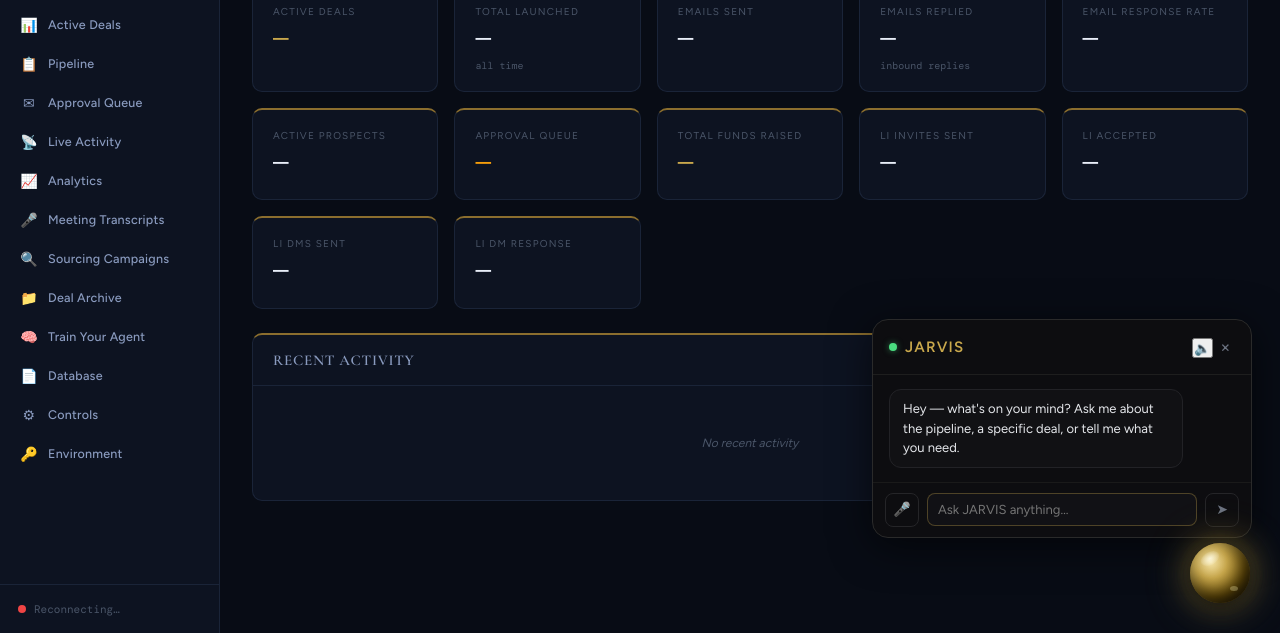
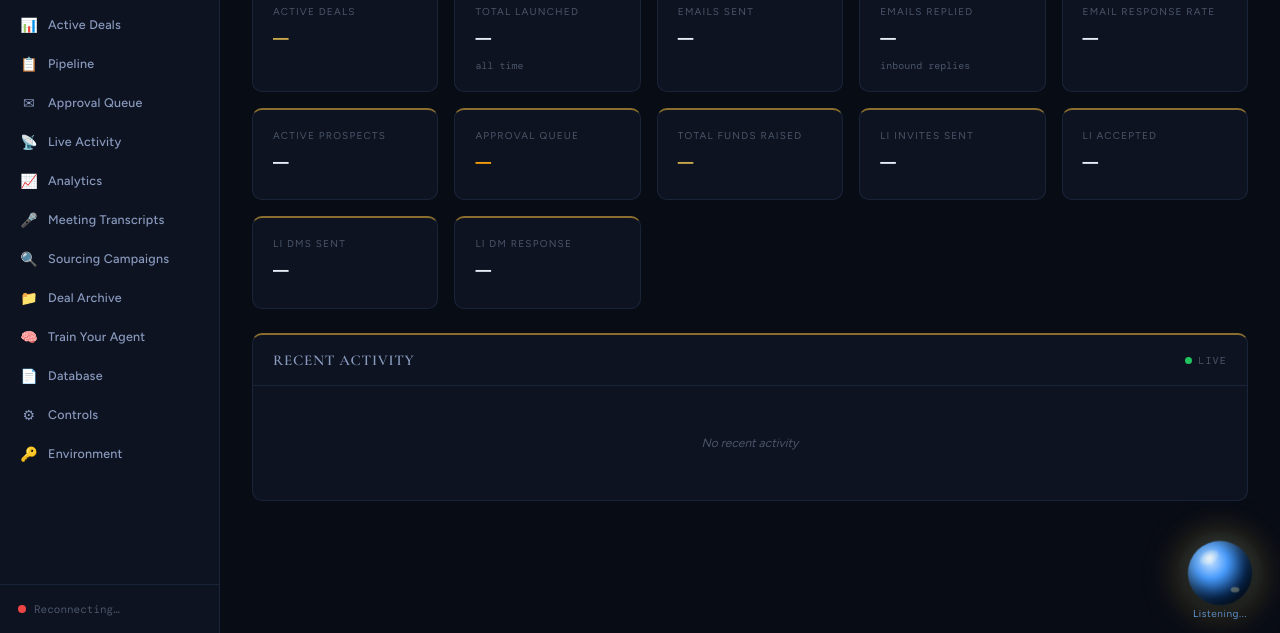
Before and after one commit to lubosik/Roco, a website: page dashboard/public/index.html in a window 1280 px wide. Both pictures are taken after a click on the element 1220 px from the left and 740 px from the top of the page. Shown: the part 167-800 px from the top of the page. Drawn offline with nearby package versions, Linux system fonts and the light colour scheme; no server answers; a web font is replaced by a local one.

Commit message:
Fix metrics zeros (meeting_booked_at column) + pure voice JARVIS orb
fundraiserBrain.js / jarvisTools.js:
- Replace non-existent meeting_booked_at with last_meeting_date +
  meeting_count — was causing entire contacts SELECT to fail with
  42703, zeroing firms_in_pipeline and triggering false "Pipeline is
  thin — 0 active contacts" Telegram alerts every cycle

dashboard (orb rewrite — pure voice):
- Remove chat panel, text input, messages list, mic button, send button
- Orb is now the only control: press to start / press to stop
- Click -> blue (listening) -> speech end -> yellow (thinking) ->
  ElevenLabs audio -> green (speaking) -> auto-restart listening
- Status label floats below orb ("Listening...", "Thinking...", etc.)
- No browser TTS fallback; no text output

Co-Authored-By: Claude Sonnet 4.6 <noreply@anthropic.com>

```diff
--- a/core/fundraiserBrain.js
+++ b/core/fundraiserBrain.js
@@ -110,7 +110,7 @@ export async function gatherCurrentMetrics(dealId) {
     pendingApprovalsRes,
   ] = await Promise.all([
     sb.from('contacts')
-      .select('invite_sent_at, invite_accepted_at, last_email_sent_at, dm_sent_at, last_outreach_at, pipeline_stage, last_reply_at, reply_channel, meeting_booked_at')
+      .select('invite_sent_at, invite_accepted_at, last_email_sent_at, dm_sent_at, last_outreach_at, pipeline_stage, last_reply_at, reply_channel, last_meeting_date, meeting_count')
       .eq('deal_id', dealId),
     sb.from('activity_log')
       .select('event_type, created_at')
@@ -160,7 +160,7 @@ export async function gatherCurrentMetrics(dealId) {
   }).length;
   const meetingsBooked = contacts.filter(row => {
     const stage = String(row.pipeline_stage || '').toLowerCase();
-    return row.meeting_booked_at || stage.includes('meeting');
+    return row.last_meeting_date || Number(row.meeting_count) > 0 || stage.includes('meeting');
   }).length;
   const totalReplies = contacts.filter(row => row.last_reply_at || row.reply_channel).length + inboundMessages.length;
 
--- a/core/jarvisTools.js
+++ b/core/jarvisTools.js
@@ -276,7 +276,7 @@ async function toolGetStatus({ deal_id }) {
       safeCount(sb.from('contacts').select('id', { count: 'exact', head: true }).eq('deal_id', deal_id).not('invite_sent_at', 'is', null)),
       safeCount(sb.from('contacts').select('id', { count: 'exact', head: true }).eq('deal_id', deal_id).not('invite_accepted_at', 'is', null)),
       safeCount(sb.from('contacts').select('id', { count: 'exact', head: true }).eq('deal_id', deal_id).not('last_reply_at', 'is', null)),
-      safeCount(sb.from('contacts').select('id', { count: 'exact', head: true }).eq('deal_id', deal_id).not('meeting_booked_at', 'is', null)),
+      safeCount(sb.from('contacts').select('id', { count: 'exact', head: true }).eq('deal_id', deal_id).not('last_meeting_date', 'is', null)),
       safeCount(sb.from('approval_queue').select('id', { count: 'exact', head: true }).eq('deal_id', deal_id).eq('status', 'pending')),
       safeCount(sb.from('contacts').select('id', { count: 'exact', head: true }).eq('deal_id', deal_id).eq('pipeline_stage', 'pending_dm_approval')),
       safeCount(sb.from('contacts').select('id', { count: 'exact', head: true }).eq('deal_id', deal_id).not('pipeline_stage', 'in', '("Archived","ARCHIVED","archived","Skipped","skipped_no_name","skipped_no_linkedin","skipped_duplicate_email","Inactive","Suppressed — Opt Out","Deleted — Do Not Contact")')),
--- a/dashboard/public/index.html
+++ b/dashboard/public/index.html
@@ -1862,26 +1862,7 @@
     <div class="orb-shimmer"></div>
   </div>
 </div>
-
-<div id="jarvis-panel" class="jarvis-panel">
-  <div class="jarvis-panel-header">
-    <div class="jarvis-title">
-      <span class="jarvis-dot" id="jarvis-status-dot"></span>
-      JARVIS
-    </div>
-    <div class="jarvis-header-actions">
-      <button id="jarvis-voice-toggle" class="jarvis-icon-btn" title="Mute voice" onclick="jarvisOrb.toggleVoice()">&#128264;</button>
-      <button class="jarvis-close" onclick="jarvisOrb.close()">&#215;</button>
-    </div>
-  </div>
-  <div class="jarvis-messages" id="jarvis-messages"></div>
-  <div class="jarvis-input-row">
-    <button class="jarvis-mic" id="jarvis-mic" title="Voice input" onclick="jarvisOrb.toggleMic()">&#127908;</button>
-    <input type="text" id="jarvis-input" class="jarvis-input" placeholder="Ask JARVIS anything…"
-      onkeydown="if(event.key==='Enter' && !event.shiftKey){ event.preventDefault(); jarvisOrb.send(); }" />
-    <button class="jarvis-send" onclick="jarvisOrb.send()">&#10148;</button>
-  </div>
-</div>
+<div id="jarvis-status-label"></div>
 
 <script src="dashboard.js"></script>
 </body>
--- a/dashboard/public/styles.css
+++ b/dashboard/public/styles.css
@@ -2257,163 +2257,30 @@ mark.gold-match {
   100% { filter: brightness(1); }
 }
 
-.jarvis-panel {
+/* JARVIS status label — floats below the orb */
+#jarvis-status-label {
   position: fixed;
-  bottom: 96px;
+  bottom: 12px;
   right: 28px;
-  width: 380px;
-  max-height: 520px;
-  background: #0d0d10;
-  border: 1px solid #2a2a2a;
-  border-radius: 16px;
-  display: flex;
-  flex-direction: column;
+  width: 64px;
+  text-align: center;
+  font-family: var(--font-mono);
+  font-size: 10px;
+  letter-spacing: 0.06em;
+  color: #6b7280;
+  opacity: 0;
+  transition: opacity 0.25s ease;
   z-index: 1099;
-  box-shadow: 0 8px 40px rgba(0,0,0,0.6);
-  opacity: 0;
-  transform: translateY(12px) scale(0.97);
   pointer-events: none;
-  transition: opacity 0.2s ease, transform 0.2s ease;
-}
-.jarvis-panel.open {
+}
+#jarvis-status-label.visible {
   opacity: 1;
-  transform: translateY(0) scale(1);
-  pointer-events: all;
-}
-.jarvis-panel-header {
-  display: flex;
-  align-items: center;
-  justify-content: space-between;
-  padding: 14px 16px;
-  border-bottom: 1px solid #1e1e1e;
-  flex-shrink: 0;
-}
-.jarvis-title {
-  font-family: var(--font-heading);
-  font-size: 15px;
-  font-weight: 600;
-  color: #c9a84c;
-  letter-spacing: 0.08em;
-  display: flex;
-  align-items: center;
-  gap: 8px;
-}
-.jarvis-dot {
-  width: 8px;
-  height: 8px;
-  border-radius: 50%;
-  background: #3a3a3a;
-  display: inline-block;
-  transition: background 0.3s;
-}
-.jarvis-dot.active  { background: #4ade80; box-shadow: 0 0 6px #4ade8080; }
-.jarvis-dot.busy    { background: #c9a84c; box-shadow: 0 0 6px #c9a84c80; }
-.jarvis-dot.listening { background: #60a5fa; box-shadow: 0 0 6px #60a5fa80; }
-.jarvis-close {
-  background: none;
-  border: none;
-  color: #6b7280;
-  font-size: 18px;
-  cursor: pointer;
-  line-height: 1;
-  padding: 4px;
-  transition: color 0.2s;
-}
-.jarvis-close:hover { color: #e5e7eb; }
-.jarvis-messages {
-  flex: 1;
-  overflow-y: auto;
-  padding: 14px 16px;
-  display: flex;
-  flex-direction: column;
-  gap: 10px;
-  scroll-behavior: smooth;
-}
-.jarvis-msg {
-  display: flex;
-  flex-direction: column;
-  max-width: 85%;
-}
-.jarvis-msg.user { align-self: flex-end; align-items: flex-end; }
-.jarvis-msg.bot  { align-self: flex-start; align-items: flex-start; }
-.jarvis-bubble {
-  padding: 9px 13px;
-  border-radius: 12px;
-  font-size: 13px;
-  line-height: 1.5;
-  font-family: var(--font-body);
-  white-space: pre-wrap;
-  word-break: break-word;
-}
-.jarvis-msg.user .jarvis-bubble {
-  background: #1a1a2e;
-  border: 1px solid #2d2d4a;
-  color: #d1d5db;
-}
-.jarvis-msg.bot .jarvis-bubble {
-  background: #111114;
-  border: 1px solid #222226;
-  color: #e5e7eb;
-}
-.jarvis-typing {
-  display: flex;
-  gap: 4px;
-  align-items: center;
-  padding: 12px 14px;
-}
-.jarvis-typing span {
-  width: 6px;
-  height: 6px;
-  border-radius: 50%;
-  background: #c9a84c;
-  animation: typing-dot 1.2s ease-in-out infinite;
-}
-.jarvis-typing span:nth-child(2) { animation-delay: 0.2s; }
-.jarvis-typing span:nth-child(3) { animation-delay: 0.4s; }
-@keyframes typing-dot {
-  0%, 80%, 100% { opacity: 0.2; transform: scale(0.85); }
-  40%           { opacity: 1;   transform: scale(1); }
-}
-.jarvis-input-row {
-  display: flex;
-  align-items: center;
-  gap: 8px;
-  padding: 10px 12px;
-  border-top: 1px solid #1a1a1a;
-  flex-shrink: 0;
-}
-.jarvis-input {
-  flex: 1;
-  background: #111115;
-  border: 1px solid #252528;
-  border-radius: 8px;
-  color: #e5e7eb;
-  font-size: 13px;
-  font-family: var(--font-body);
-  padding: 8px 10px;
-  outline: none;
-  transition: border-color 0.2s;
-}
-.jarvis-input:focus { border-color: #c9a84c55; }
-.jarvis-mic, .jarvis-send {
-  flex-shrink: 0;
-  background: none;
-  border: 1px solid #252528;
-  color: #6b7280;
-  border-radius: 8px;
-  width: 34px;
-  height: 34px;
-  font-size: 14px;
-  cursor: pointer;
-  display: flex;
-  align-items: center;
-  justify-content: center;
-  transition: color 0.2s, border-color 0.2s, background 0.2s;
-}
-.jarvis-mic:hover, .jarvis-send:hover { color: #c9a84c; border-color: #c9a84c55; background: #1a1a12; }
-.jarvis-mic.active { color: #60a5fa; border-color: #60a5fa; background: #0a1428; }
+}
+#jarvis-orb.listening + #jarvis-status-label { color: #60a5fa; }
+#jarvis-orb.thinking  + #jarvis-status-label { color: #c9a84c; }
+#jarvis-orb.speaking  + #jarvis-status-label { color: #4ade80; }
 
 @media (max-width: 480px) {
-  .jarvis-panel { right: 12px; left: 12px; width: auto; }
-  #jarvis-orb   { bottom: 16px; right: 16px; }
-}
+  #jarvis-orb            { bottom: 16px; right: 16px; }
+  #jarvis-status-label   { right: 16px; }
+}
```
Also changed, not shown: dashboard/public/dashboard.js.
